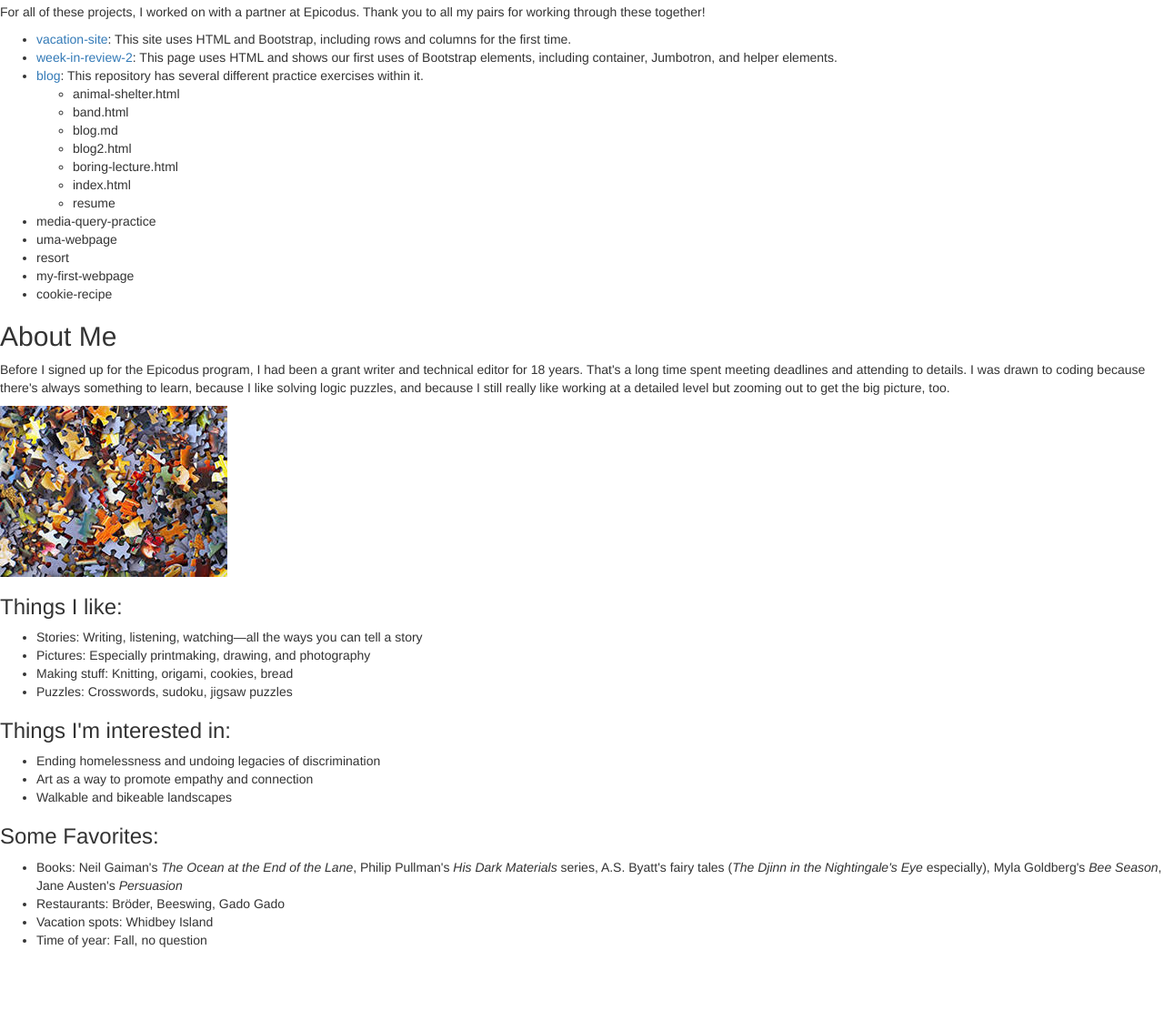
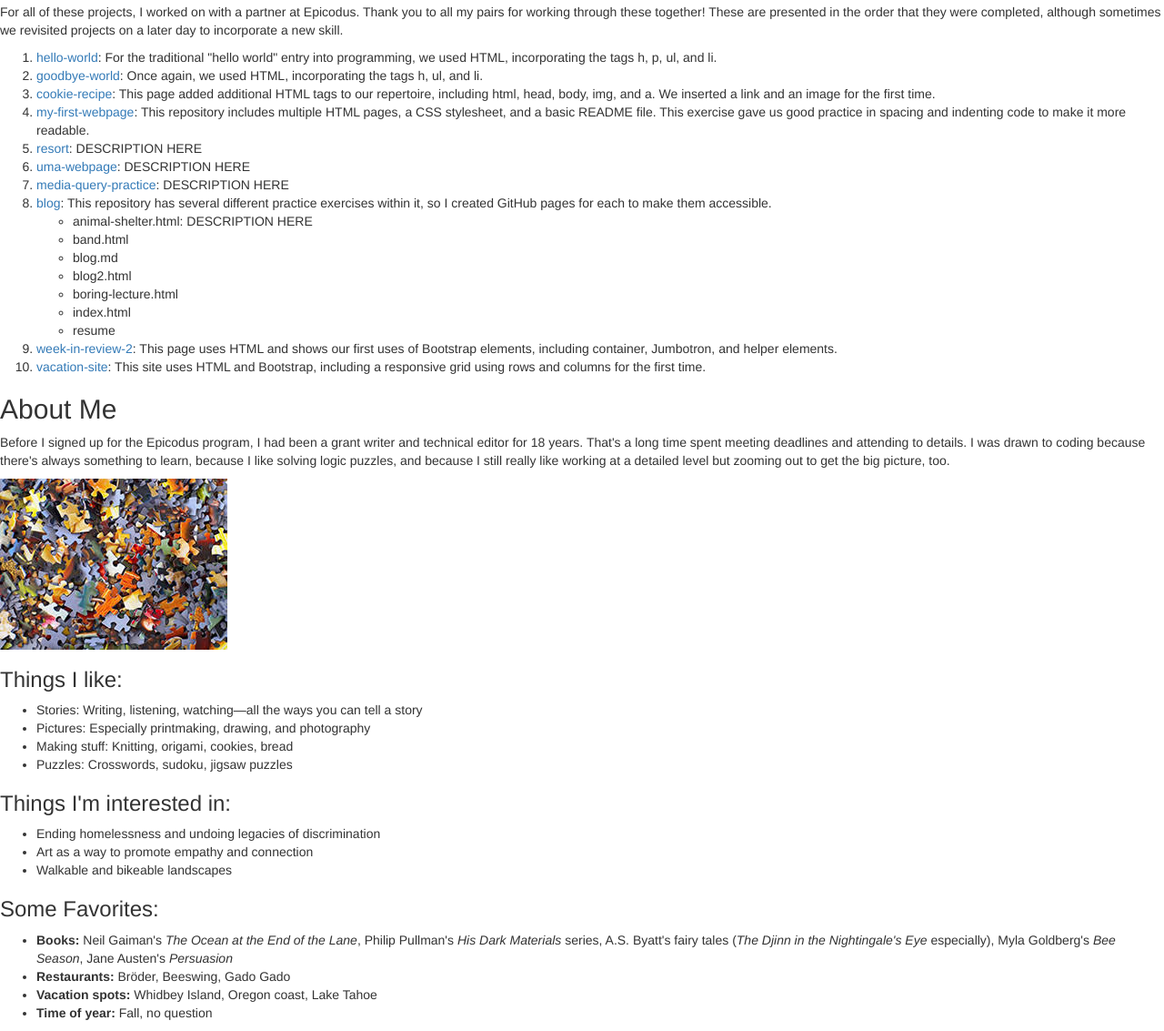
Before and after one commit to larabjork/portfolio, a plain HTML site: page index.html in a window 1280 px wide. Shown: the part 150-1283 px from the top of the page at 91% size. Before the commit the page ends 1203 px from the top, so only its background shows below. Drawn offline with Linux system fonts and the light colour scheme.

Commit message:
add descriptions of each project

```diff
--- a/index.html
+++ b/index.html
@@ -11,13 +11,18 @@
     <p>I'm Lara Bjork, and these are some of the projects I've started as a student at Epicodus, as well as a little bit of information about me.</p>
 
     <h2>Projects</h2>
-    <p>For all of these projects, I worked on with a partner at Epicodus. Thank you to all my pairs for working through these together!</p>
-    <ul>
-      <li> <a href="https://github.com/larabjork/vacation-site.git">vacation-site</a>: This site uses HTML and Bootstrap, including rows and columns for the first time.</li>
-      <li> <a href="https://github.com/larabjork/week-in-review.git">week-in-review-2</a>: This page uses HTML and shows our first uses of Bootstrap elements, including container, Jumbotron, and helper elements.</li>
-      <li> <a href="https://github.com/larabjork/blog.git">blog</a>: This repository has several different practice exercises within it.</li>
+    <p>For all of these projects, I worked on with a partner at Epicodus. Thank you to all my pairs for working through these together! These are presented in the order that they were completed, although sometimes we revisited projects on a later day to incorporate a new skill.</p>
+    <ol>
+      <li><a href="https://github.com/larabjork/hello-world.git">hello-world</a>: For the traditional "hello world" entry into programming, we used HTML, incorporating the tags h, p, ul, and li.</li>
+      <li><a href="https://github.com/larabjork/goodbye-world.git">goodbye-world</a>: Once again, we used HTML, incorporating the tags h, ul, and li.</li>
+      <li><a href="https://github.com/larabjork/cookie-recipe.git">cookie-recipe</a>: This page added additional HTML tags to our repertoire, including html, head, body, img, and a. We inserted a link and an image for the first time.</li>
+      <li><a href="https://github.com/larabjork/my-first-webpage.git">my-first-webpage</a>: This repository includes multiple HTML pages, a CSS stylesheet, and a basic README file. This exercise gave us good practice in spacing and indenting code to make it more readable.</li>
+      <li><a href="https://github.com/larabjork/resort.git">resort</a>: DESCRIPTION HERE</li>
+      <li><a href="https://github.com/larabjork/uma-webpage.git">uma-webpage</a>: DESCRIPTION HERE</li>
+      <li><a href="https://github.com/larabjork/media-query-practice.git">media-query-practice</a>: DESCRIPTION HERE</li>
+      <li><a href="https://github.com/larabjork/blog.git">blog</a>: This repository has several different practice exercises within it, so I created GitHub pages for each to make them accessible.</li>
         <ul>
-          <li>animal-shelter.html</li>
+          <li>animal-shelter.html: DESCRIPTION HERE</li>
           <li>band.html</li>
           <li>blog.md</li>
           <li>blog2.html</li>
@@ -25,12 +30,9 @@
           <li>index.html</li>
           <li>resume</li>
         </ul>
-      <li>media-query-practice</li>
-      <li>uma-webpage</li>
-      <li>resort</li>
-      <li>my-first-webpage</li>
-      <li>cookie-recipe</li>
-    </ul>
+      <li><a href="https://github.com/larabjork/week-in-review.git">week-in-review-2</a>: This page uses HTML and shows our first uses of Bootstrap elements, including container, Jumbotron, and helper elements.</li>
+      <li><a href="https://github.com/larabjork/vacation-site.git">vacation-site</a>: This site uses HTML and Bootstrap, including a responsive grid using rows and columns for the first time.</li>
+    </ol>
 
     <h2>About Me</h2>
     <p>Before I signed up for the Epicodus program, I had been a grant writer and technical editor for 18 years. That's a long time spent meeting deadlines and attending to details. I was drawn to coding because there's always something to learn, because I like solving logic puzzles, and because I still really like working at a detailed level but zooming out to get the big picture, too.</p>
@@ -54,10 +56,10 @@
 
     <h3>Some Favorites:</h3>
     <ul>
-      <li>Books: Neil Gaiman's <em>The Ocean at the End of the Lane</em>, Philip Pullman's <em>His Dark Materials</em> series, A.S. Byatt's fairy tales (<em>The Djinn in the Nightingale's Eye</em> especially), Myla Goldberg's <em>Bee Season</em>, Jane Austen's <em>Persuasion</em></li>
-      <li>Restaurants: Br&#246der, Beeswing, Gado Gado</li>
-      <li>Vacation spots: Whidbey Island</li>
-      <li>Time of year: Fall, no question</li>
+      <li><strong>Books:</strong> Neil Gaiman's <em>The Ocean at the End of the Lane</em>, Philip Pullman's <em>His Dark Materials</em> series, A.S. Byatt's fairy tales (<em>The Djinn in the Nightingale's Eye</em> especially), Myla Goldberg's <em>Bee Season</em>, Jane Austen's <em>Persuasion</em></li>
+      <li><strong>Restaurants:</strong> Br&#246der, Beeswing, Gado Gado</li>
+      <li><strong>Vacation spots:</strong> Whidbey Island, Oregon coast, Lake Tahoe</li>
+      <li><strong>Time of year:</strong> Fall, no question</li>
     </ul>
 
 
```
